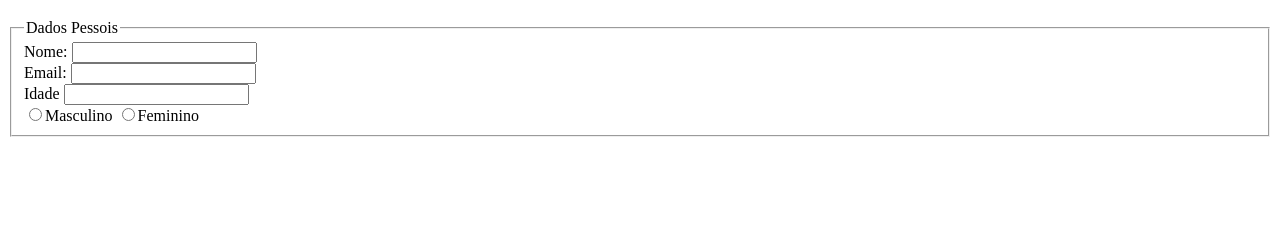
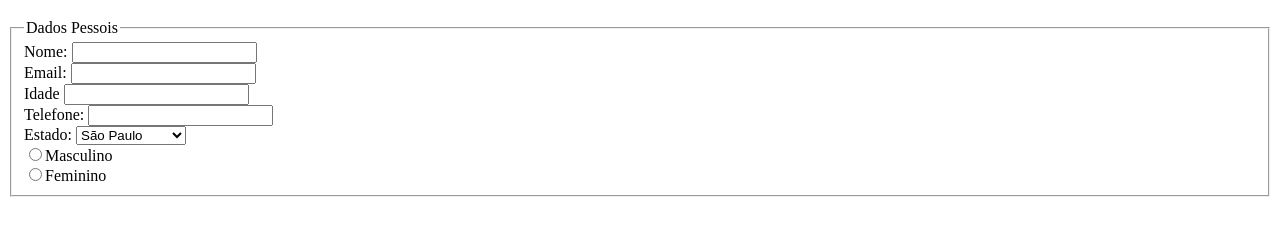
Before and after one commit to VitorLandgraf/html-css, a plain HTML site: page exercicios/ex025/teste.html in a window 1280 px wide. Shown: the part 61-296 px from the top of the page. Drawn offline with Linux system fonts and the light colour scheme.

Commit message:
Update teste.html

```diff
--- a/exercicios/ex025/teste.html
+++ b/exercicios/ex025/teste.html
@@ -17,9 +17,19 @@
                 <label for="iemail">Email:</label>
                 <input type="email" name="email" id="iemail" autocomplete="email" required><br>
                 <label for="iold">Idade</label>
-                <input type="number" name="old" id="iold" min="18" autocomplete="off"><br>
-                <input type="radio" name="mas" id="imas"><label for="imas">Masculino</label>
-                <input type="radio" name="fem" id="ifem"><label for="ifem">Feminino</label>
+                <input type="number" name="old" id="iold" min="18" autocomplete="off" required><br>
+                <label for="itel">Telefone:</label>
+                <input type="tel" name="tel" id="itel" min="11" max="11" autocomplete="tel" required><br>
+                <label for="iestado">Estado:</label>
+                <select name="estado" id="iestado" required>
+                    <option value="sp">São Paulo</option>
+                    <option value="rj">Rio de Janeiro</option>
+                    <option value="bh">Belo Horizonte</option>
+                    <option value="mg">Minas Gerais</option>
+
+                </select><br>
+                <input type="radio" name="sexo" id="imas"><label for="imas">Masculino</label><br>
+                <input type="radio" name="sexo" id="ifem"><label for="ifem">Feminino</label>
             </div>
         </fieldset>
 
```
